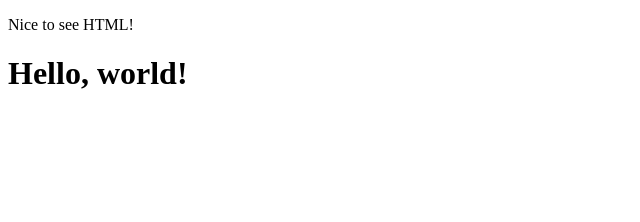
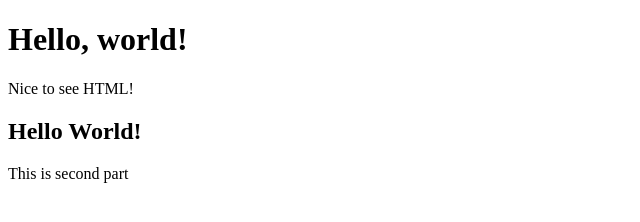
Before and after one commit to thanh-nguyenn/NgocLanThanhNguyen.github.io, a plain HTML site: page index.html in a window 1280 px wide. Shown: the whole page, without its empty margins (0-640 px from the left). Drawn offline with Linux system fonts and the light colour scheme.

Commit message:
Update index.html

```diff
--- a/index.html
+++ b/index.html
@@ -3,12 +3,14 @@
 <head>
   <meta charset="UTF-8" />
   <title>Hello, world!</title>
-  <p>Nice to see HTML!</p>
   <meta name="viewport" content="width=device-width,initial-scale=1" />
   <meta name="description" content="" />
   <link rel="icon" href="favicon.png">
 </head>
 <body>
   <h1>Hello, world!</h1>
+  <p>Nice to see HTML!</p>
+  <h2>Hello World!</h2>
+  <p>This is second part</p>
 </body>
 </html>
```
